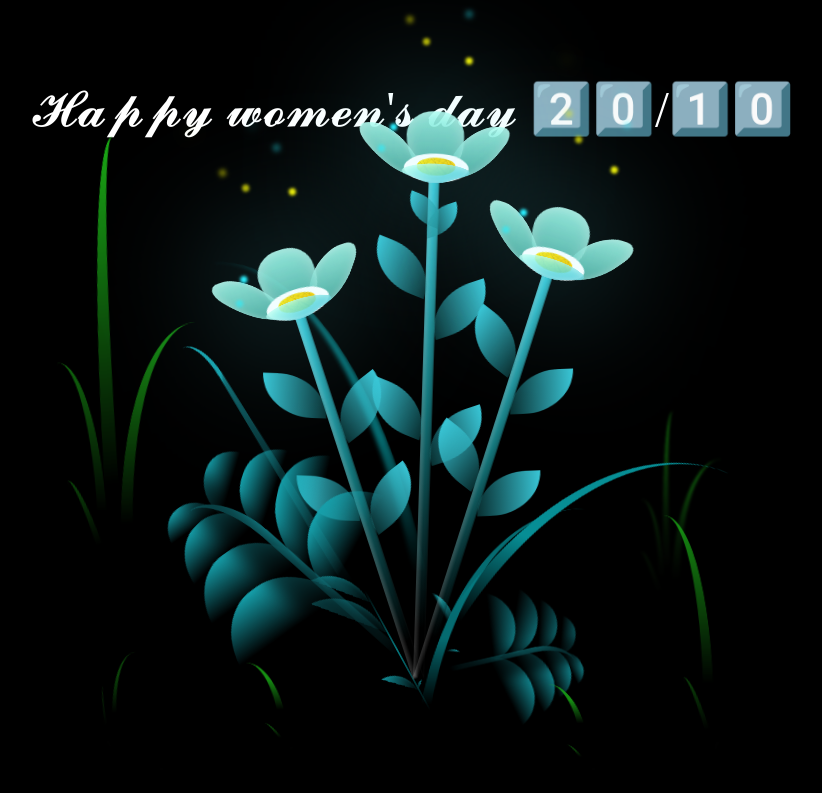
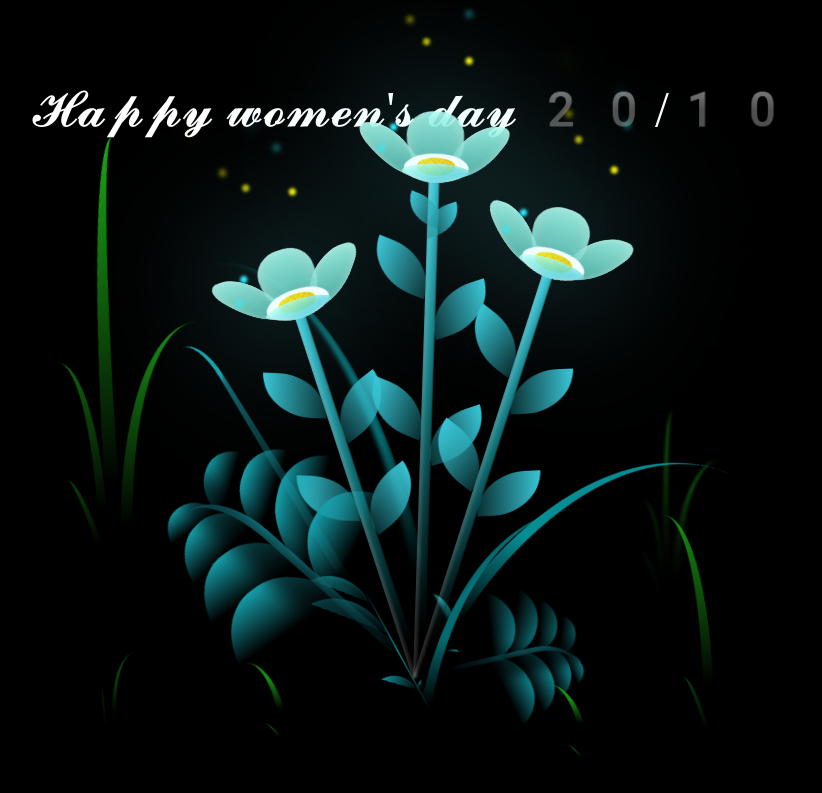
Before and after one commit to ngxziet/qua20-10ne, a plain HTML site: page index.html in a window 1280 px wide. Shown: the whole page, without its empty margins (227-1049 px from the left). Drawn offline with Linux system fonts and the light colour scheme.

Commit message:
Update index.html

```diff
--- a/index.html
+++ b/index.html
@@ -10,7 +10,7 @@
 
 <body class="not-loaded">
     <div class="night"></div>
-    <div class="happy-woman-day">𝓗𝓪𝓹𝓹𝔂 𝔀𝓸𝓶𝓮𝓷'𝓼 𝓭𝓪𝔂 2️⃣0️⃣/1️⃣0️⃣</div>
+    <div class="happy-woman-day">𝓗𝓪𝓹𝓹𝔂 𝔀𝓸𝓶𝓮𝓷'𝓼 𝓭𝓪𝔂 2️0️/1️0️</div>
     <div class="flowers">
       <div class="flower flower--1">
         <div class="flower__leafs flower__leafs--1">
```
